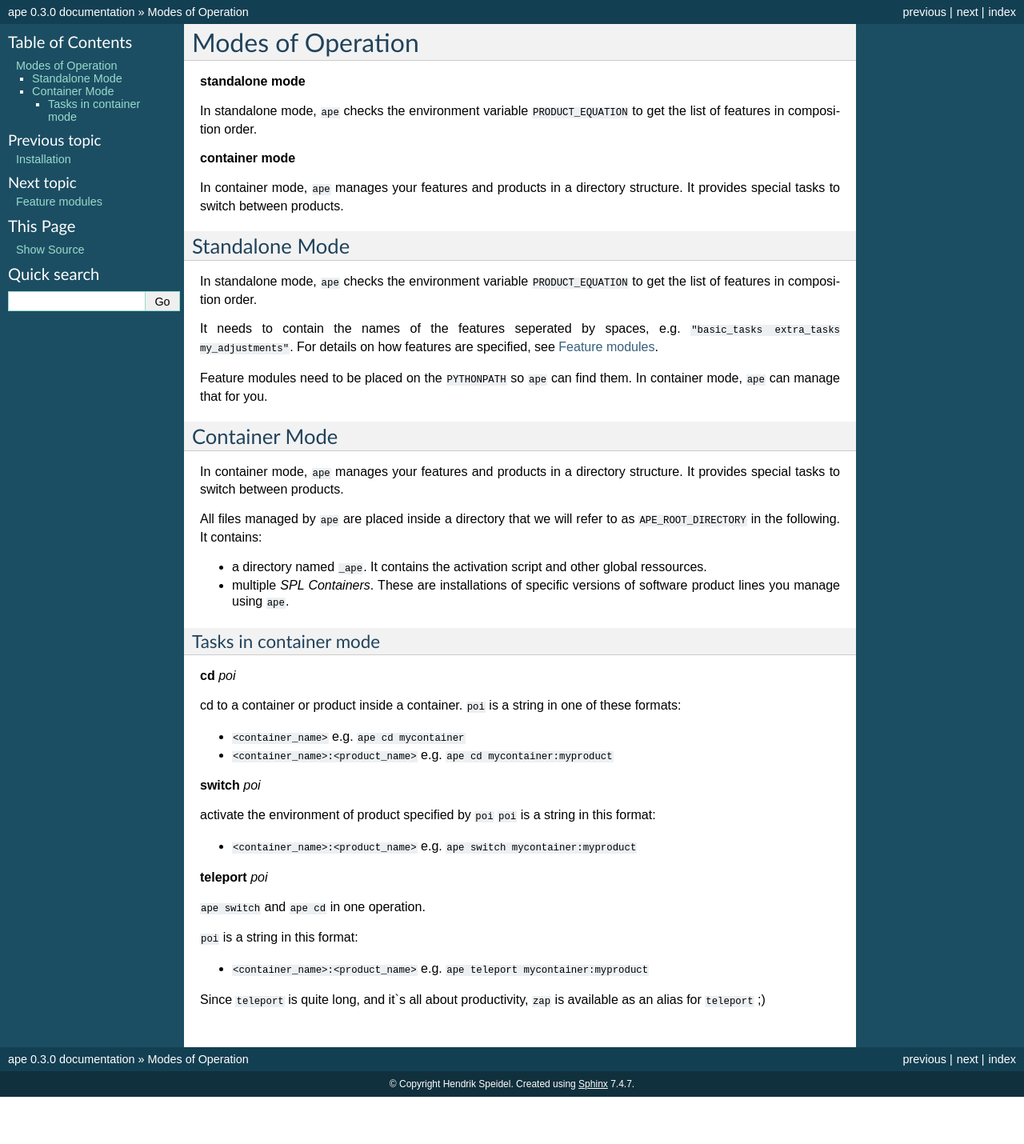
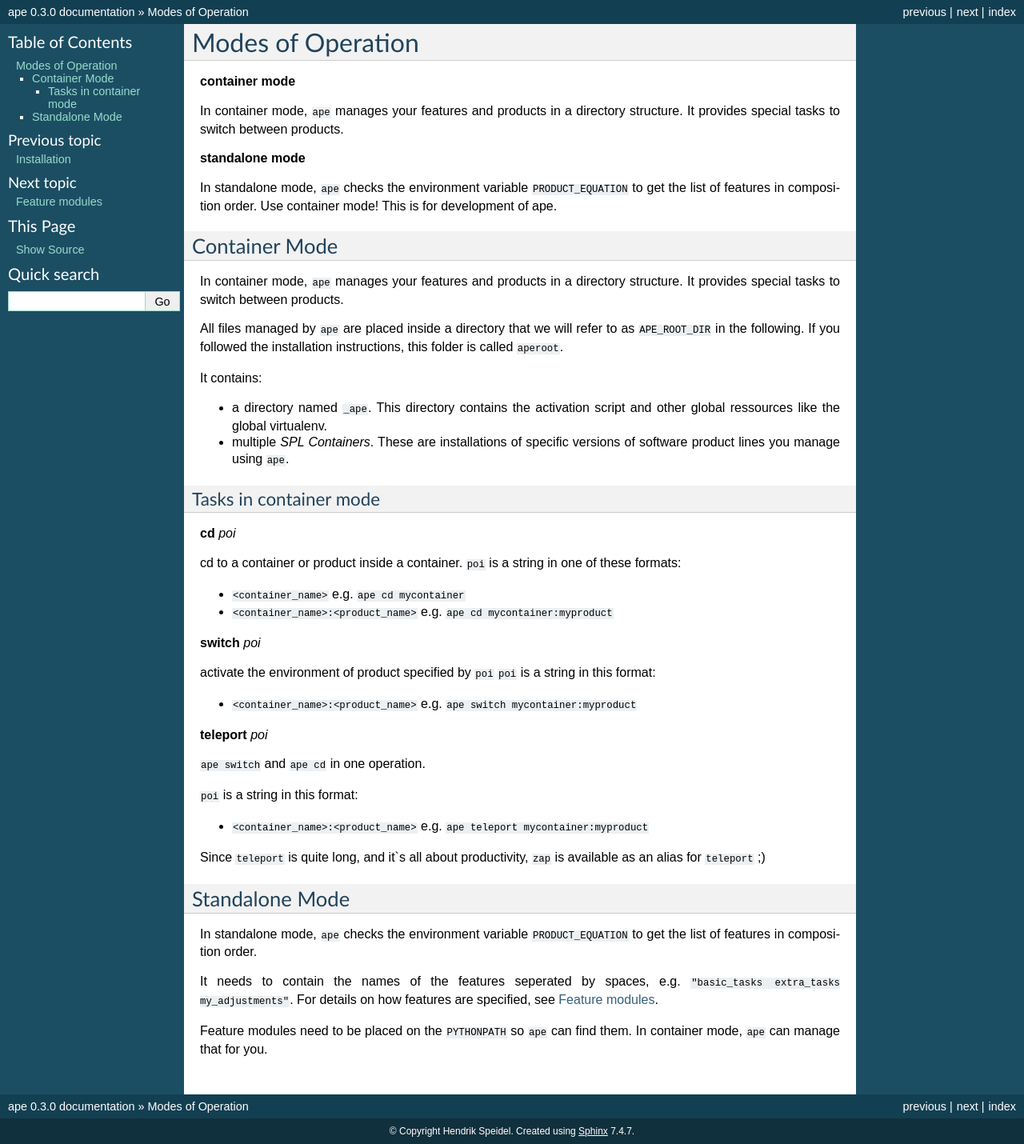
Before and after one commit to henzk/ape, a Sphinx documentation site: the page built from docs/modes.rst, in a window 1280 px wide. Shown: the whole page at 80% size. Built offline with Sphinx 7.4.7, drawn with Linux system fonts in a browser that asks for light colours; formulas are drawn with MathJax 3; the version number is read from the project's files by our own code; before the commit the page ends 1371 px from its top, so only the background shows below that.

Commit message:
docs: improve modes.rst

```diff
--- a/docs/modes.rst
+++ b/docs/modes.rst
@@ -4,25 +4,16 @@
 Modes of Operation
 ********************
 
-**standalone mode**
-
-In standalone mode, ``ape`` checks the environment variable ``PRODUCT_EQUATION`` to get the list of features in composition order.
-
 **container mode**
 
 In container mode, ``ape`` manages your features and products in a directory structure.
 It provides special tasks to switch between products.
 
-Standalone Mode
-=====================
+**standalone mode**
 
 In standalone mode, ``ape`` checks the environment variable ``PRODUCT_EQUATION`` to get the list of features in composition order.
+Use container mode! This is for development of ape.
 
-It needs to contain the names of the features seperated by spaces, e.g. ``"basic_tasks extra_tasks my_adjustments"``.
-For details on how features are specified, see :ref:`feature-modules`.
-
-Feature modules need to be placed on the ``PYTHONPATH`` so ``ape`` can find them.
-In container mode, ``ape`` can manage that for you.
 
 Container Mode
 =====================
@@ -30,12 +21,13 @@ Container Mode
 In container mode, ``ape`` manages your features and products in a directory structure.
 It provides special tasks to switch between products.
 
-All files managed by ``ape`` are placed inside a directory that we will refer to as ``APE_ROOT_DIRECTORY`` in the following.
+All files managed by ``ape`` are placed inside a directory that we will refer to as ``APE_ROOT_DIR`` in the following.
+If you followed the installation instructions, this folder is called ``aperoot``.
+
 It contains:
 
-- a directory named ``_ape``. It contains the activation script and other global ressources.
+- a directory named ``_ape``. This directory contains the activation script and other global ressources like the global virtualenv.
 - multiple *SPL Containers*. These are installations of specific versions of software product lines you manage using ``ape``.
-
 
 
 Tasks in container mode
@@ -68,3 +60,15 @@ activate the environment of product specified by ``poi``
 - ``<container_name>:<product_name>`` e.g. ``ape teleport mycontainer:myproduct``
 
 Since ``teleport`` is quite long, and it`s all about productivity, ``zap`` is available as an alias for ``teleport`` ;)
+
+
+Standalone Mode
+=====================
+
+In standalone mode, ``ape`` checks the environment variable ``PRODUCT_EQUATION`` to get the list of features in composition order.
+
+It needs to contain the names of the features seperated by spaces, e.g. ``"basic_tasks extra_tasks my_adjustments"``.
+For details on how features are specified, see :ref:`feature-modules`.
+
+Feature modules need to be placed on the ``PYTHONPATH`` so ``ape`` can find them.
+In container mode, ``ape`` can manage that for you.
```
